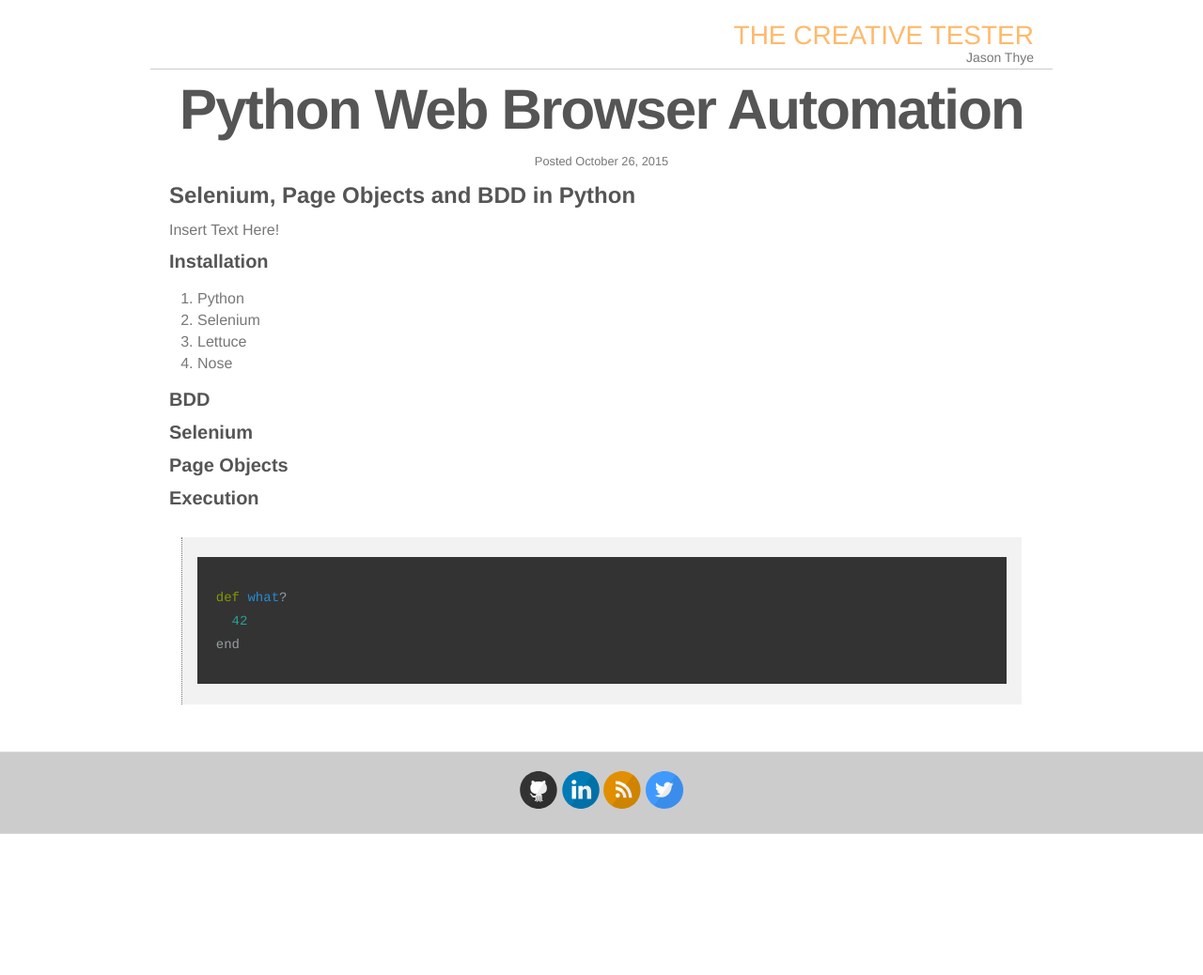
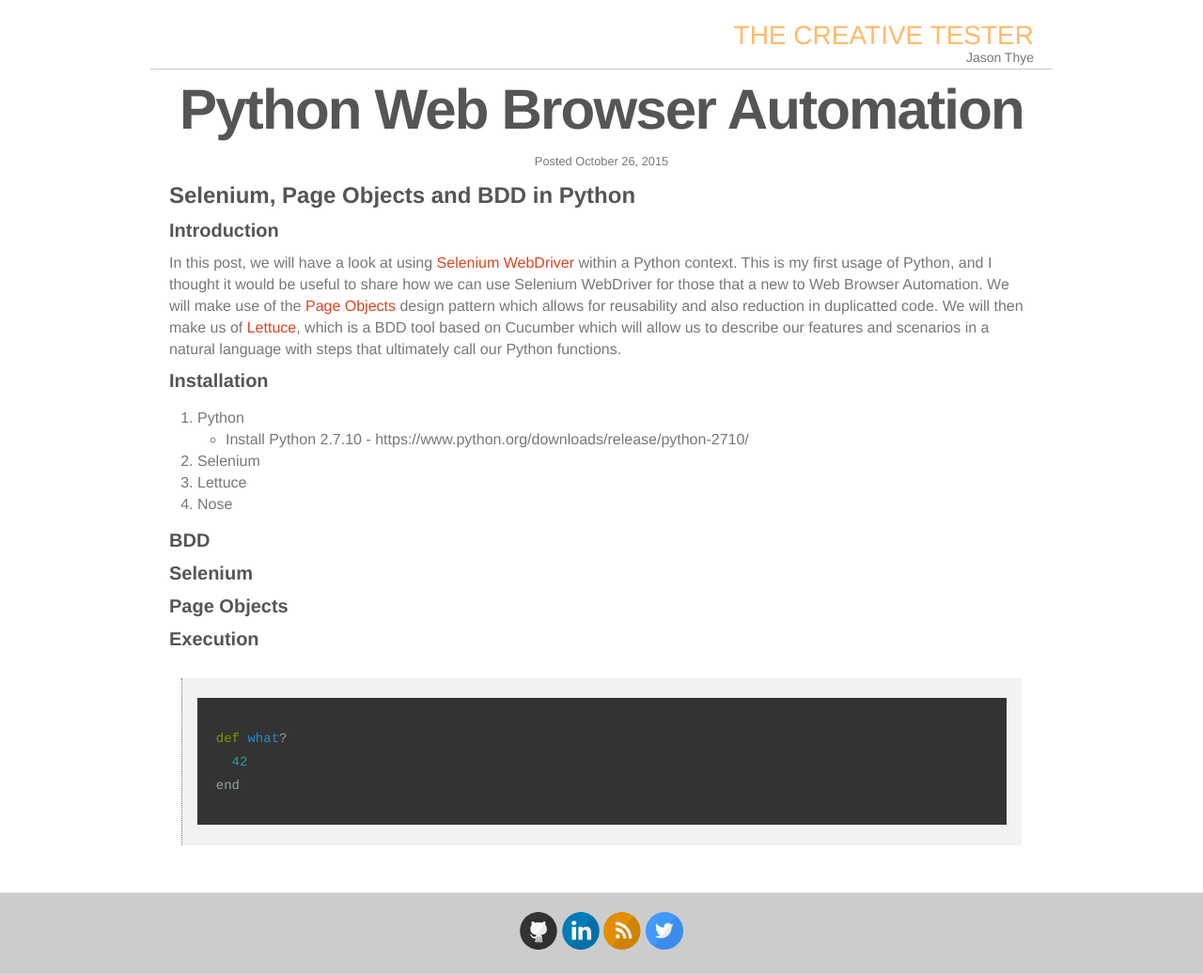
Before and after one commit to the-creative-tester/blog, a Jekyll site: the page built from _posts/2015-10-26-Python-Browser-Automation.md, in a window 1280 px wide. Shown: the whole page at 94% size. Built offline with Jekyll 4.4.1, drawn with Linux system fonts in a browser that asks for light colours; nearby versions of some CDN libraries; before the commit the page ends 900 px from its top, so only the background shows below that.

Commit message:
Update 2015-10-26-Python-Browser-Automation.md

```diff
--- a/_posts/2015-10-26-Python-Browser-Automation.md
+++ b/_posts/2015-10-26-Python-Browser-Automation.md
@@ -10,11 +10,14 @@
 
 ## Selenium, Page Objects and BDD in Python
 
-Insert Text Here!
+### Introduction
+
+In this post, we will have a look at using [Selenium WebDriver](http://www.seleniumhq.org/projects/webdriver/) within a Python context.  This is my first usage of Python, and I thought it would be useful to share how we can use Selenium WebDriver for those that a new to Web Browser Automation.  We will make use of the [Page Objects](http://selenium-python.readthedocs.org/page-objects.html) design pattern which allows for reusability and also reduction in duplicatted code.  We will then make us of [Lettuce](http://lettuce.it/), which is a BDD tool based on Cucumber which will allow us to describe our features and scenarios in a natural language with steps that ultimately call our Python functions.
 
 ### Installation
 
 1. Python
+  * Install Python 2.7.10 - https://www.python.org/downloads/release/python-2710/
 2. Selenium
 3. Lettuce
 4. Nose
```
